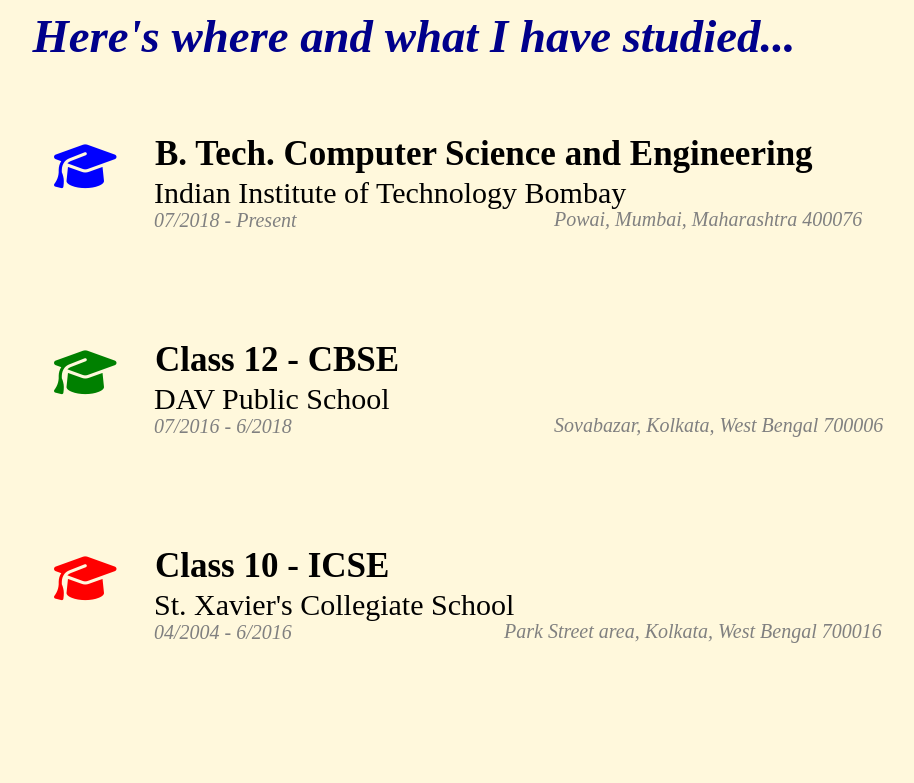
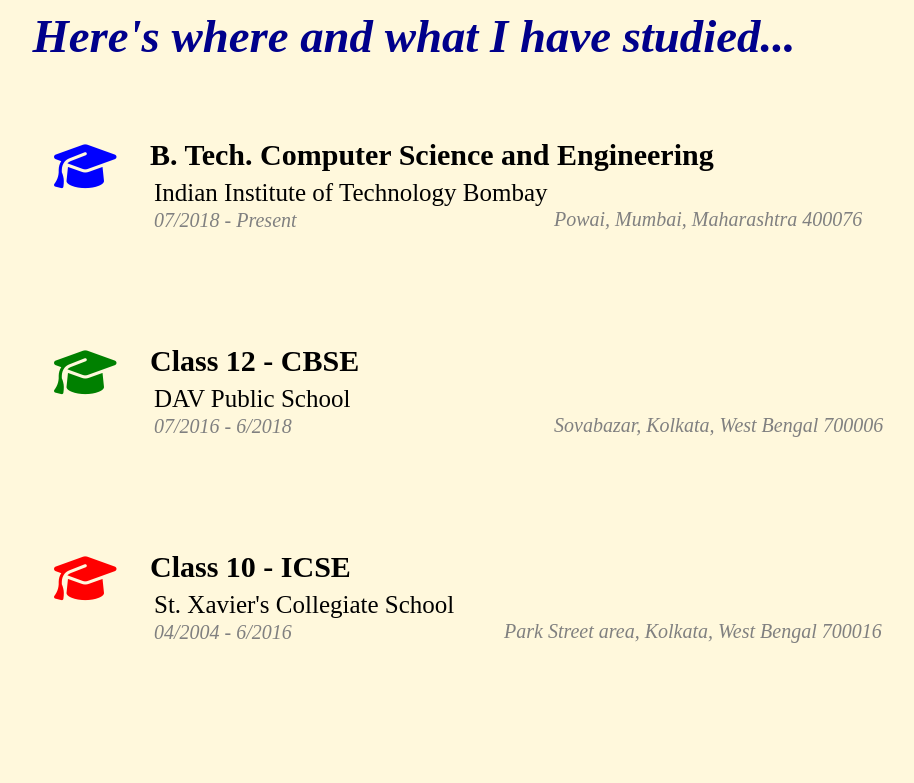
Before and after one commit to sscodes/Personal_Website_Template, a plain HTML site: page index.html in a window 1280 px wide. Shown: the part 2040-2823 px from the top of the page, without its empty margins (226-1140 px from the left). Drawn offline with Linux system fonts and the light colour scheme.

Commit message:
Update index.html

```diff
--- a/index.html
+++ b/index.html
@@ -362,22 +362,22 @@
 					</div>
 			</div>
 			<div style="width: 1000px; position: relative; left: 200px; top: -100px;">
-				<i class="fas fa-graduation-cap" style="font-size: 50px; position: relative; top: 20px; color: blue;"></i>&nbsp<b style="font-size: 35px">&nbsp&nbsp&nbsp&nbspB. Tech. Computer Science and Engineering</b>
-				<div style="font-size: 30px; position: relative; top: 7px; left: 100px;">Indian Institute of Technology Bombay</div>
+				<i class="fas fa-graduation-cap" style="font-size: 50px; position: relative; top: 20px; color: blue;"></i>&nbsp<b style="font-size: 30px">&nbsp&nbsp&nbsp&nbspB. Tech. Computer Science and Engineering</b>
+				<div style="font-size: 25px; position: relative; top: 7px; left: 100px;">Indian Institute of Technology Bombay</div>
 				<div><i style="font-size: 20px; color: grey; position: relative; top: 10px; left: 100px;">07/2018 - Present</i></div>
 				<div><i style="font-size: 20px; color: grey; position: relative; top: -18px; left: 500px;">Powai, Mumbai, Maharashtra 400076</i></div>
 				<br/>
 				<br/>
 				<br/>
-				<i class="fas fa-graduation-cap" style="font-size: 50px; position: relative; top: 20px; color: green;"></i>&nbsp<b style="font-size: 35px">&nbsp&nbsp&nbsp&nbspClass 12 - CBSE</b>
-				<div style="font-size: 30px; position: relative; top: 7px; left: 100px;">DAV Public School</div>
+				<i class="fas fa-graduation-cap" style="font-size: 50px; position: relative; top: 20px; color: green;"></i>&nbsp<b style="font-size: 30px">&nbsp&nbsp&nbsp&nbspClass 12 - CBSE</b>
+				<div style="font-size: 25px; position: relative; top: 7px; left: 100px;">DAV Public School</div>
 				<div><i style="font-size: 20px; color: grey; position: relative; top: 10px; left: 100px;">07/2016 - 6/2018</i></div>
 				<div><i style="font-size: 20px; color: grey; position: relative; top: -18px; left: 500px;">Sovabazar, Kolkata, West Bengal 700006</i></div>
 				<br/>
 				<br/>
 				<br/>
-				<i class="fas fa-graduation-cap" style="font-size: 50px; position: relative; top: 20px; color: red;"></i>&nbsp<b style="font-size: 35px">&nbsp&nbsp&nbsp&nbspClass 10 - ICSE</b>
-				<div style="font-size: 30px; position: relative; top: 7px; left: 100px;">St. Xavier's Collegiate School</div>
+				<i class="fas fa-graduation-cap" style="font-size: 50px; position: relative; top: 20px; color: red;"></i>&nbsp<b style="font-size: 30px">&nbsp&nbsp&nbsp&nbspClass 10 - ICSE</b>
+				<div style="font-size: 25px; position: relative; top: 7px; left: 100px;">St. Xavier's Collegiate School</div>
 				<div><i style="font-size: 20px; color: grey; position: relative; top: 10px; left: 100px;">04/2004 - 6/2016</i></div>
 				<div><i style="font-size: 20px; color: grey; position: relative; top: -18px; left: 450px;">Park Street area, Kolkata, West Bengal 700016</i></div>
 			</div>
@@ -398,7 +398,7 @@
 				</div>
 			</div>
 			<div style="width: 1000px; position: relative; left: 200px;">
-				<i class="fas fa-briefcase" style="font-size: 50px; position: relative; top: 40px; color: blue;"></i><b style="font-size: 35px;position: relative; left: 50px;">Administrative Assistant</b>
+				<i class="fas fa-briefcase" style="font-size: 50px; position: relative; top: 40px; color: blue;"></i><b style="font-size: 30px;position: relative; left: 50px;">Administrative Assistant</b>
 				<div style="font-size: 25px; position: relative; top: 7px; left: 100px;">COMPANY A, San Fransisco, CA</div>
 				<ul style="position: relative; top: 10px; left: 100px;">
 					<li style="color: grey; font-size: 20px;">Lorem ipsum dolor sit amet, consectetur adipiscing elit. Suspendisse luctus mollis est.</li>
@@ -409,7 +409,7 @@
 				<br/>
 				<br/>
 				<br/>
-				<i class="fas fa-briefcase" style="font-size: 50px; position: relative; top: 40px; color: green;"></i><b style="font-size: 35px;position: relative; left: 50px;">Customer Service Representative</b>
+				<i class="fas fa-briefcase" style="font-size: 50px; position: relative; top: 40px; color: green;"></i><b style="font-size: 30px;position: relative; left: 50px;">Customer Service Representative</b>
 				<div style="font-size: 25px; position: relative; top: 7px; left: 100px;">COMPANY B, Berkley, CA</div>
 				<ul style="position: relative; top: 10px; left: 100px;">
 					<li style="color: grey; font-size: 20px;">Lorem ipsum dolor sit amet, consectetur adipiscing elit. Suspendisse luctus mollis est.</li>
@@ -420,7 +420,7 @@
 				<br/>
 				<br/>
 				<br/>
-				<i class="fas fa-briefcase" style="font-size: 50px; position: relative; top: 40px; color: red;"></i><b style="font-size: 35px;position: relative; left: 50px;">Cashier</b>
+				<i class="fas fa-briefcase" style="font-size: 50px; position: relative; top: 40px; color: red;"></i><b style="font-size: 30px;position: relative; left: 50px;">Cashier</b>
 				<div style="font-size: 25px; position: relative; top: 7px; left: 100px;">COMPANY C, San Fransisco, CA</div>
 				<ul style="position: relative; top: 10px; left: 100px;">
 					<li style="color: grey; font-size: 20px;">Lorem ipsum dolor sit amet, consectetur adipiscing elit. Suspendisse luctus mollis est.</li>
```
